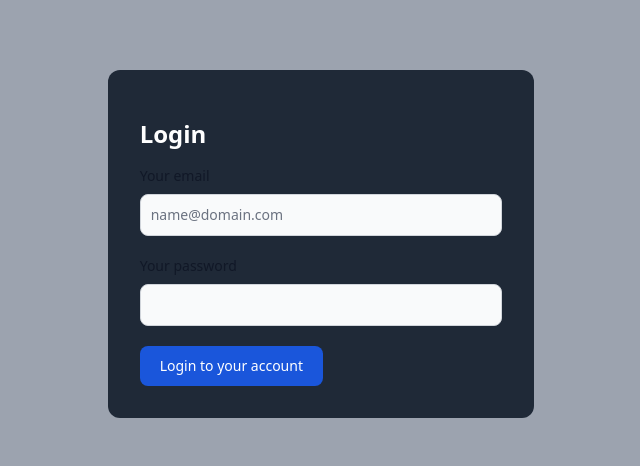
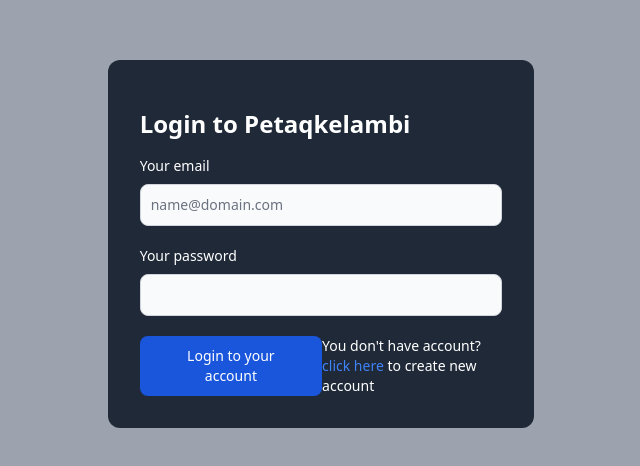
Before and after one commit to thomasshelbyyy/petaqkelambi, a Next.js app: page /login in a window 1280 px wide. Shown: the part 156-622 px from the top of the page, without its empty margins (319-959 px from the left). Built offline with nearby package versions, Linux system fonts and the light colour scheme.

Commit message:
UI update for auth pages

```diff
--- a/package.json
+++ b/package.json
@@ -18,6 +18,7 @@
     "midtrans-client": "^1.3.1",
     "next": "14.0.3",
     "next-auth": "^4.24.5",
+    "nextjs-progressbar": "^0.0.16",
     "ngrok": "^5.0.0-beta.2",
     "quill": "^1.3.7",
     "react": "^18",
--- a/src/app/(auth)/login/LoginComponent.jsx
+++ b/src/app/(auth)/login/LoginComponent.jsx
@@ -1,6 +1,9 @@
 "use client"
 
+import { InformationCircleIcon } from "@heroicons/react/24/solid"
+import { Alert } from "flowbite-react"
 import { signIn } from "next-auth/react"
+import Link from "next/link"
 import { useSearchParams, useRouter } from "next/navigation"
 import { useState } from "react"
 
@@ -40,18 +43,27 @@ const LoginComponent = () => {
     }
     return (
         <main className="flex flex-col w-screen h-screen justify-center items-center bg-gray-400">
-            {error && <p className="mb-3 text-red-400">{error}</p>}
+            {error && (
+                <Alert color="failure" icon={InformationCircleIcon} className="mb-4">
+                    <p className="font-medium">{error}</p>
+                </Alert>
+            )}
             <form className="w-3/4 md:w-2/6 mx-auto bg-gray-800 p-8 rounded-xl" onSubmit={handleLogin}>
-                <h1 className="text-2xl font-semibold my-4 text-white">Login</h1>
+                <h1 className="text-2xl font-semibold my-4 text-white">Login to Petaqkelambi</h1>
                 <div className="mb-5">
-                    <label htmlFor="email" className="block mb-2 text-sm font-medium text-gray-900 dark:text-white">Your email</label>
+                    <label htmlFor="email" className="block mb-2 text-sm font-medium text-white">Your email</label>
                     <input type="email" id="email" className="bg-gray-50 border border-gray-300 text-gray-900 text-sm rounded-lg focus:ring-blue-500 focus:border-blue-500 block w-full p-2.5 dark:bg-gray-700 dark:border-gray-600 dark:placeholder-gray-400 dark:text-white dark:focus:ring-blue-500 dark:focus:border-blue-500" placeholder="name@domain.com" required />
                 </div>
                 <div className="mb-5">
-                    <label htmlFor="password" className="block mb-2 text-sm font-medium text-gray-900 dark:text-white">Your password</label>
+                    <label htmlFor="password" className="block mb-2 text-sm font-medium text-white">Your password</label>
                     <input type="password" id="password" className="bg-gray-50 border border-gray-300 text-gray-900 text-sm rounded-lg focus:ring-blue-500 focus:border-blue-500 block w-full p-2.5 dark:bg-gray-700 dark:border-gray-600 dark:placeholder-gray-400 dark:text-white dark:focus:ring-blue-500 dark:focus:border-blue-500" required />
                 </div>
-                <button type="submit" className="text-white bg-blue-700 hover:bg-blue-800 focus:ring-4 focus:outline-none focus:ring-blue-300 font-medium rounded-lg text-sm w-full sm:w-auto px-5 py-2.5 text-center dark:bg-blue-600 dark:hover:bg-blue-700 dark:focus:ring-blue-800">{isLoading ? "Loading..." : "Login to your account"}</button>
+                <div className=" flex justify-between">
+                    <button type="submit" className="text-white bg-blue-700 hover:bg-blue-800 focus:ring-4 focus:outline-none focus:ring-blue-300 font-medium rounded-lg text-sm w-full sm:w-auto px-5 py-2.5 text-center dark:bg-blue-600 dark:hover:bg-blue-700 dark:focus:ring-blue-800">{isLoading ? "Loading..." : "Login to your account"}</button>
+                    <div className="w-2/4">
+                        <p className="text-white text-sm">You don&apos;t have account? <Link href="/register" className="text-blue-500">click here</Link> to create new account</p>
+                    </div>
+                </div>
             </form>
         </main>
     )
--- a/src/app/(auth)/login/page.jsx
+++ b/src/app/(auth)/login/page.jsx
@@ -1,5 +1,9 @@
 import { Suspense } from "react";
 import LoginComponent from "./LoginComponent";
+
+export const metadata = {
+    title: "Petaqkelambi | Login"
+}
 
 function Loading() {
     return <h1>Loading...</h1>
--- a/src/app/(auth)/register/RegisterComponent.jsx
+++ b/src/app/(auth)/register/RegisterComponent.jsx
@@ -1,19 +1,26 @@
 "use client"
 
+import { InformationCircleIcon } from "@heroicons/react/24/solid"
+import { Alert } from "flowbite-react"
+import Link from "next/link"
 import { useRouter } from "next/navigation"
 import { useState } from "react"
 
 const RegisterComponent = () => {
-    const baseUrl = process.env.BASE_URL
+    const baseUrl = process.env.NEXT_PUBLIC_BASE_URL
+    const hardcodedEndpoint = "http://localhost:3000/api/auth/register"
+    const apiEndpoint = baseUrl + "api/auth/register"
+    console.log({ apiEndpoint, hardcodedEndpoint })
 
     const [isLoading, setIsLoading] = useState()
     const [error, setError] = useState("")
+    const [registerSucceed, setRegisterSucceed] = useState(false)
     const { push } = useRouter()
 
     const handleSubmit = async (e) => {
         e.preventDefault()
         setIsLoading(true)
-        const res = await fetch(`${baseUrl}api/auth/register`, {
+        const res = await fetch(apiEndpoint, {
             method: "POST",
             body: JSON.stringify({
                 username: e.currentTarget.username.value,
@@ -24,6 +31,7 @@ const RegisterComponent = () => {
 
         if (res.status === 200) {
             e.target.reset()
+            setRegisterSucceed(true)
             push('/login')
         } else {
             setError("Email already taken")
@@ -33,22 +41,36 @@ const RegisterComponent = () => {
     }
     return (
         <main className="flex flex-col w-screen h-screen justify-center items-center bg-gray-400">
-            {error && <p className="text-red-500">{error}</p>}
+            {error && (
+                <Alert color="failure" icon={InformationCircleIcon} className="mb-4">
+                    <p className="font-medium">{error}</p>
+                </Alert>
+            )}
+            {registerSucceed && (
+                <Alert color="success">
+                    <p className="font-medium">Register succeed, you will be redirected to login page</p>
+                </Alert>
+            )}
             <form className="w-3/4 md:w-2/6 mx-auto bg-gray-800 p-8 rounded-xl" onSubmit={handleSubmit}>
-                <h1 className="text-2xl font-semibold my-4 text-white">Register </h1>
+                <h1 className="text-2xl font-semibold my-4 text-white">Create New Account</h1>
                 <div className="mb-5">
-                    <label htmlFor="username" className="block mb-2 text-sm font-medium text-gray-900 dark:text-white">Username</label>
+                    <label htmlFor="username" className="block mb-2 text-sm font-medium text-white">Username</label>
                     <input type="text" id="username" name="username" className="bg-gray-50 border border-gray-300 text-gray-900 text-sm rounded-lg focus:ring-blue-500 focus:border-blue-500 block w-full p-2.5 dark:bg-gray-700 dark:border-gray-600 dark:placeholder-gray-400 dark:text-white dark:focus:ring-blue-500 dark:focus:border-blue-500" placeholder="username here" required />
                 </div>
                 <div className="mb-5">
-                    <label htmlFor="email" className="block mb-2 text-sm font-medium text-gray-900 dark:text-white">Your email</label>
+                    <label htmlFor="email" className="block mb-2 text-sm font-medium text-white">Your email</label>
                     <input type="email" id="email" name="email" className="bg-gray-50 border border-gray-300 text-gray-900 text-sm rounded-lg focus:ring-blue-500 focus:border-blue-500 block w-full p-2.5 dark:bg-gray-700 dark:border-gray-600 dark:placeholder-gray-400 dark:text-white dark:focus:ring-blue-500 dark:focus:border-blue-500" placeholder="name@domain.com" required />
                 </div>
                 <div className="mb-5">
-                    <label htmlFor="password" className="block mb-2 text-sm font-medium text-gray-900 dark:text-white">Your password</label>
+                    <label htmlFor="password" className="block mb-2 text-sm font-medium text-white">Your password</label>
                     <input type="password" id="password" name="password" className="bg-gray-50 border border-gray-300 text-gray-900 text-sm rounded-lg focus:ring-blue-500 focus:border-blue-500 block w-full p-2.5 dark:bg-gray-700 dark:border-gray-600 dark:placeholder-gray-400 dark:text-white dark:focus:ring-blue-500 dark:focus:border-blue-500" required />
                 </div>
-                <button type="submit" disabled={isLoading} className="text-white bg-blue-700 hover:bg-blue-800 focus:ring-4 focus:outline-none focus:ring-blue-300 font-medium rounded-lg text-sm w-full sm:w-auto px-5 py-2.5 text-center dark:bg-blue-600 dark:hover:bg-blue-700 dark:focus:ring-blue-800">{isLoading ? "Loading..." : "Create new account"}</button>
+                <div className="flex justify-between">
+                    <button type="submit" disabled={isLoading} className="text-white bg-blue-700 hover:bg-blue-800 focus:ring-4 focus:outline-none focus:ring-blue-300 font-medium rounded-lg text-sm w-full sm:w-auto px-5 py-2.5 text-center dark:bg-blue-600 dark:hover:bg-blue-700 dark:focus:ring-blue-800">{isLoading ? "Loading..." : "Create new account"}</button>
+                    <div className="w-1/2">
+                        <p className="text-sm text-white">Already have account? <Link href="/login" className="text-blue-500">login here</Link></p>
+                    </div>
+                </div>
             </form>
         </main>
     )
--- a/src/app/(auth)/register/page.jsx
+++ b/src/app/(auth)/register/page.jsx
@@ -1,5 +1,9 @@
 import { Suspense } from "react";
 import RegisterComponent from "./RegisterComponent";
+
+export const metadata = {
+    title: "Petaqkelambi | Register"
+}
 
 function Loading() {
     return (
--- a/src/app/(root)/layout.jsx
+++ b/src/app/(root)/layout.jsx
@@ -1,12 +1,14 @@
 
 import Footer from "@/components/Footer"
 import Navbar from "@/components/Navbar"
+import NextProgress from "nextjs-progressbar"
 
 
 
 const ProductLayout = ({ children }) => {
     return (
         <div className="w-screen ">
+            <NextProgress />
             <Navbar />
             {children}
             <Footer />
```
Also changed, not shown: 1 other file (tests, documents, lock files or other folders).
